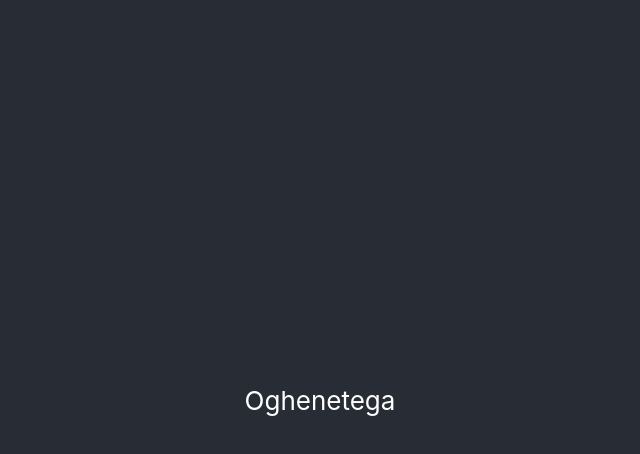
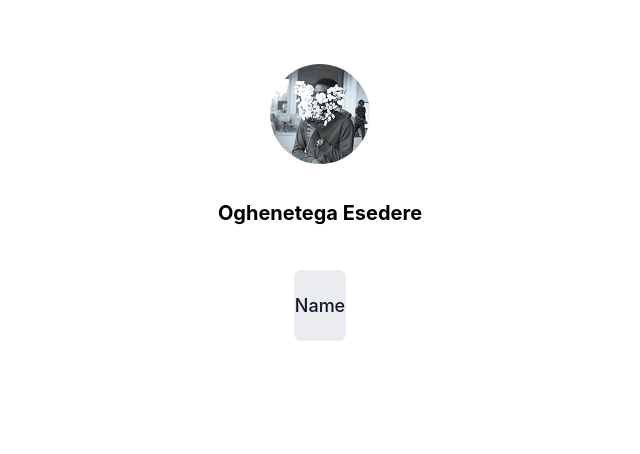
Before and after one commit to arcteggzz/zuri-personal-profile, a React (Create React App) app: page / in a window 1280 px wide. Shown: the top 454 px of the page, without its empty margins (320-960 px from the left). Built offline with nearby package versions, Linux system fonts and the light colour scheme.

Commit message:
created avatar

```diff
--- a/public/index.html
+++ b/public/index.html
@@ -24,7 +24,7 @@
       work correctly both with client-side routing and a non-root public URL.
       Learn how to configure a non-root public URL by running `npm run build`.
     -->
-    <title>React App</title>
+    <title>Zuri Profile-Oghenetega</title>
   </head>
   <body>
     <noscript>You need to enable JavaScript to run this app.</noscript>
--- a/src/App.css
+++ b/src/App.css
@@ -1,10 +1,4 @@
-.App-header {
-  background-color: #282c34;
-  min-height: 100vh;
-  display: flex;
-  flex-direction: column;
-  align-items: center;
-  justify-content: center;
-  font-size: calc(10px + 2vmin);
-  color: white;
+
+.app{
+  width: 100%;
 }
--- a/src/App.js
+++ /dev/null
@@ -1,15 +0,0 @@
-import './App.css';
-
-function App() {
-  return (
-    <div className="App">
-      <header className="App-header">
-        <p>
-          Oghenetega
-        </p>
-      </header>
-    </div>
-  );
-}
-
-export default App;
--- /dev/null
+++ b/src/App.jsx
@@ -0,0 +1,14 @@
+import './App.css';
+import Profile from "./Components/Profile"
+import Links from "./Components/Links"
+
+function App() {
+  return (
+    <div className="app">
+      <Profile />
+      <Links />
+    </div>
+  );
+}
+
+export default App;
--- /dev/null
+++ b/src/Components/Link.css
@@ -0,0 +1,10 @@
+.link {
+    background: #EAECF0;
+    font-weight: 500;
+    font-size: 18px;
+    color: #101828;
+    padding: 24px 0;
+    width: 100%;
+    border: 1px solid #EAECF0;
+    border-radius: 8px;
+}
--- /dev/null
+++ b/src/Components/Link.jsx
@@ -0,0 +1,13 @@
+import "./Link.css"
+
+function Link() {
+    return (
+      <div className="">
+            <a className="link">
+                Name
+            </a>
+      </div>
+    );
+}
+
+export default Link;
--- /dev/null
+++ b/src/Components/Links.css
@@ -0,0 +1,7 @@
+.links {
+    width: 100%;
+    display: flex;
+    flex-direction: column;
+    justify-content: center;
+    align-items: center;
+}
--- /dev/null
+++ b/src/Components/Links.jsx
@@ -0,0 +1,12 @@
+import "./Links.css"
+import Link from "./Link"
+
+function Links() {
+  return (
+    <div className="links">
+      <Link />
+    </div>
+  );
+}
+
+export default Links;
--- /dev/null
+++ b/src/Components/Profile.css
@@ -0,0 +1,17 @@
+.profile{
+    width: 100%;
+    padding: 64px 0 56px 0;
+    display: flex;
+    flex-direction: column;
+    justify-content: center;
+    align-items: center;
+}
+
+.name {
+    font-size: 20px;
+}
+
+.avatar {
+    border-radius: 50%;
+    margin: 0 0 24px 0;
+}
--- /dev/null
+++ b/src/Components/Profile.jsx
@@ -0,0 +1,13 @@
+import avatar from "../images/avatar.jpg"
+import './Profile.css';
+
+function Profile() {
+  return (
+    <div className="profile">
+        <img src={avatar} alt="" className="avatar"/>
+        <h1 className="name">Oghenetega Esedere</h1>
+    </div>
+  );
+}
+
+export default Profile;
```
Also changed, not shown: src/images/avatar.jpg (added).
